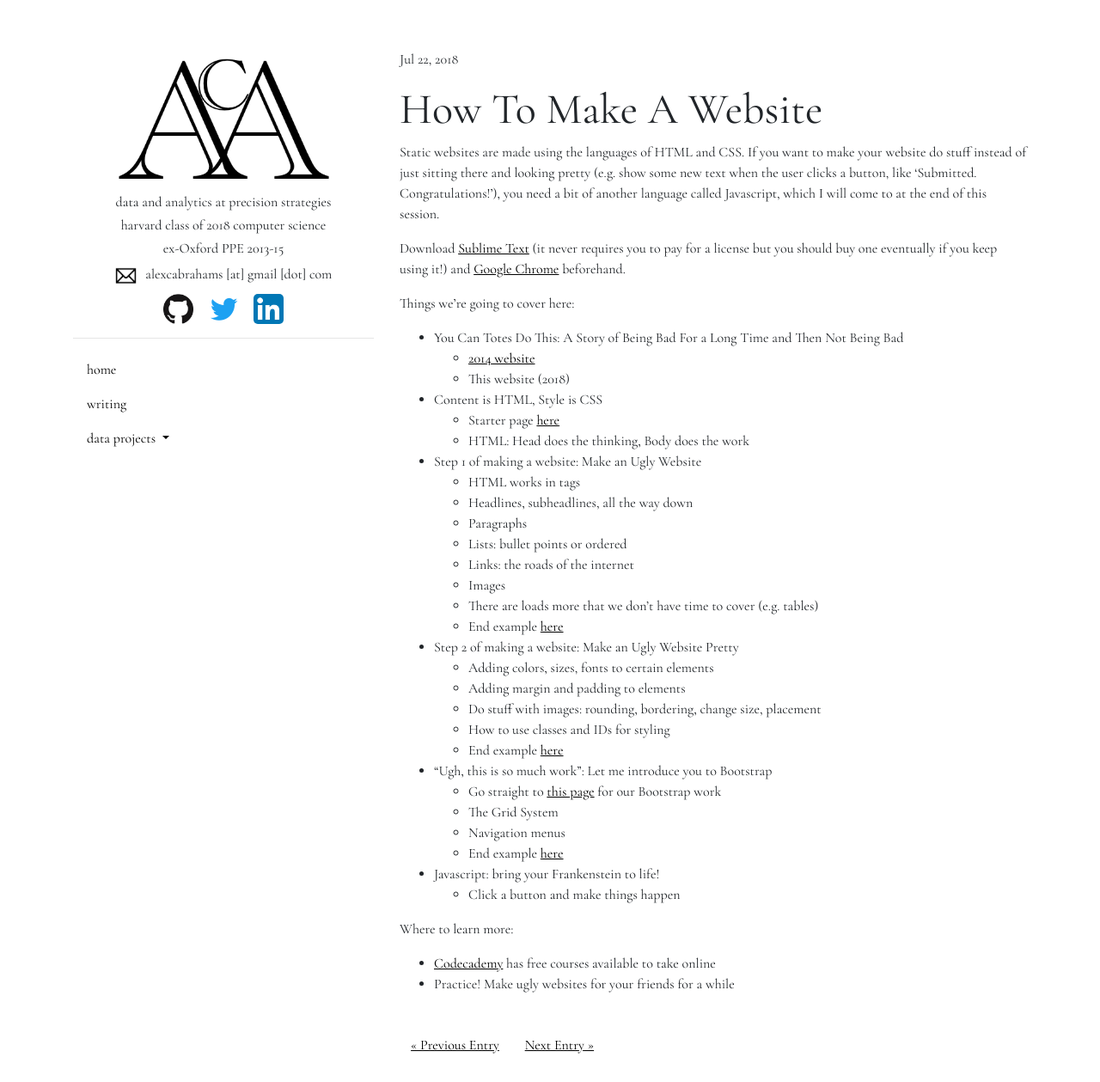
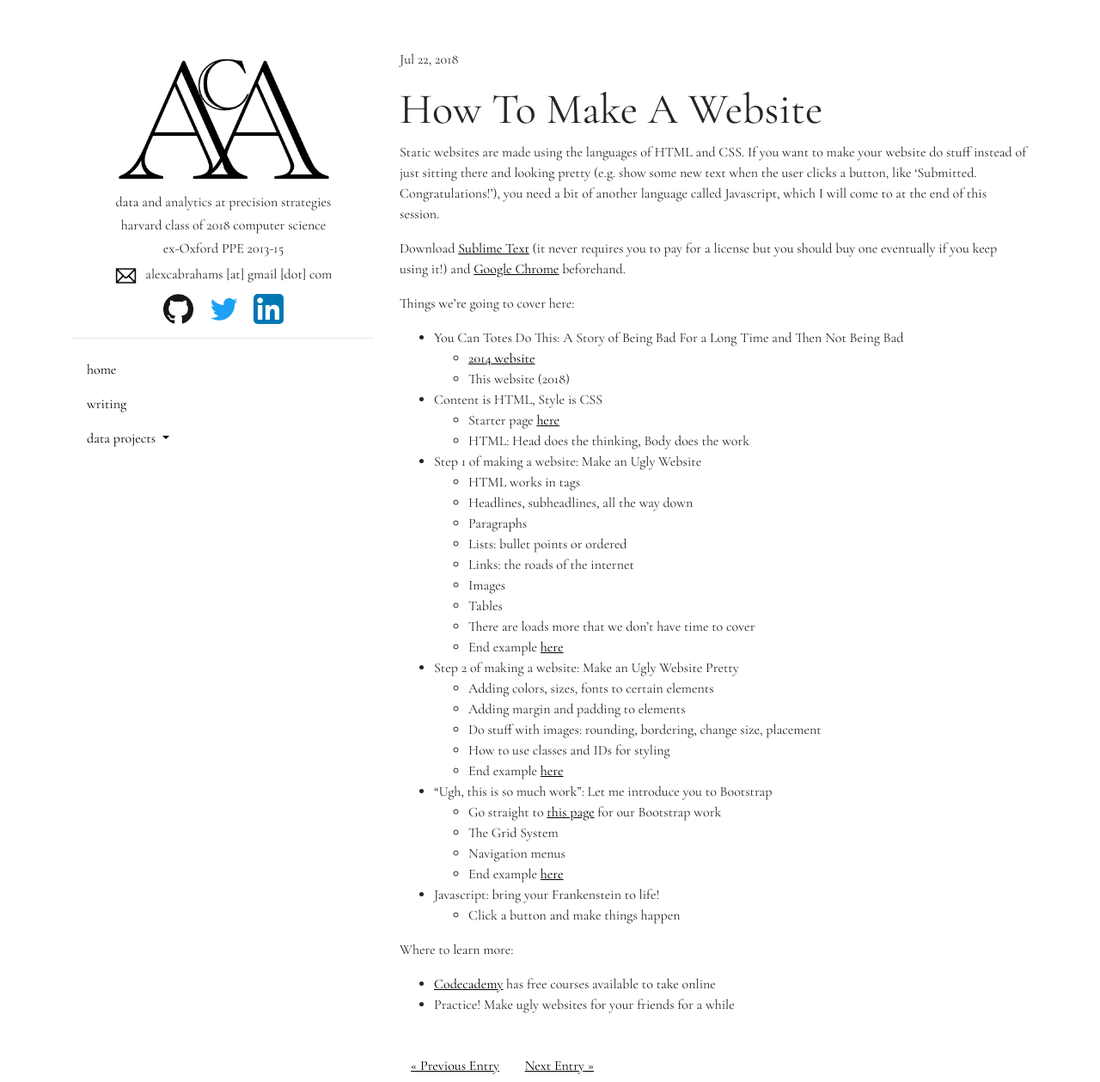
Before and after one commit to AlexAbes/alexabrahams5, a Jekyll site: the page built from _posts/2018-07-22-makewebsites.md, in a window 1280 px wide. Shown: the whole page at 86% size. Built offline with Jekyll 4.4.1, drawn with Linux system fonts in a browser that asks for light colours; nearby versions of some CDN libraries; some web fonts are replaced; before the commit the page ends 1235 px from its top, so only the background shows below that.

Commit message:
updated the make websites tutorial

```diff
--- a/_posts/2018-07-22-makewebsites.md
+++ b/_posts/2018-07-22-makewebsites.md
@@ -22,7 +22,8 @@ Things we're going to cover here:
     * Lists: bullet points or ordered
     * Links: the roads of the internet
     * Images
-    * There are loads more that we don't have time to cover (e.g. tables)
+    * Tables
+    * There are loads more that we don't have time to cover
     * End example [here](http://alexandraabrahams.com/makewebsites/html_only.html)
 * Step 2 of making a website: Make an Ugly Website Pretty
     * Adding colors, sizes, fonts to certain elements
--- a/makewebsites/index.html
+++ b/makewebsites/index.html
@@ -2,10 +2,6 @@
 <html>
     <head>
         <title>Alex's Website</title>
-        <link href="https://fonts.googleapis.com/css?family=Cormorant+Garamond" rel="stylesheet">
-        <style type="text/css">
-
-        </style>
     </head>
 
     <body>
```
Also changed, not shown: makewebsites/html_only.html (+23 -0 lines), 1 other file.
